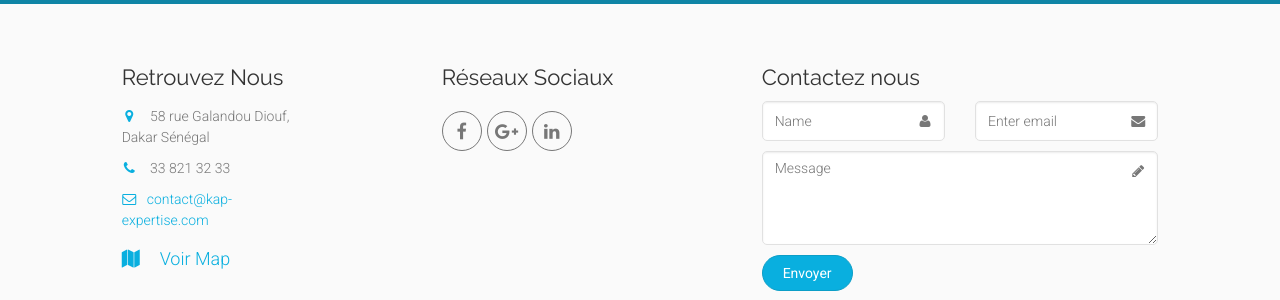
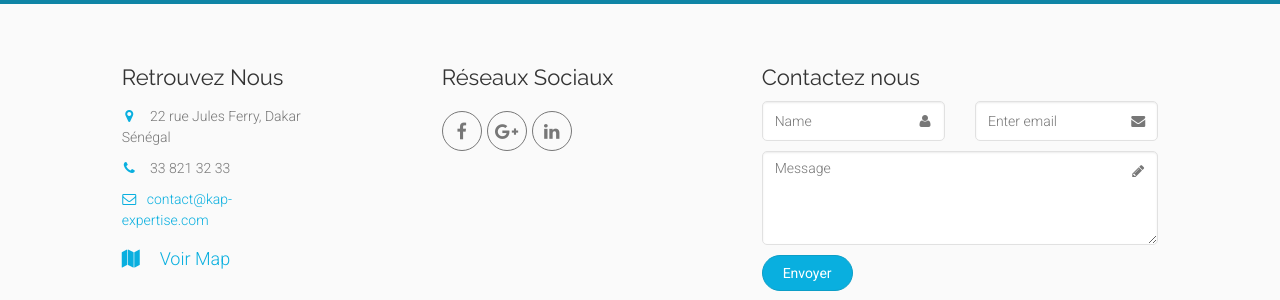
Before and after one commit to gabslim912/kapexpertise, a Jekyll site: the page built from outils.md, in a window 1280 px wide. Shown: the part 1586-1886 px from the top of the page. Built offline with Jekyll 4.4.1, drawn with Linux system fonts in a browser that asks for light colours; grey boxes are pictures that could not be loaded.

Commit message:
modif adresse

```diff
--- a/_config.yml
+++ b/_config.yml
@@ -27,7 +27,7 @@ collections:
     output: true
 email: contact@kap-expertise.com
 tel: 33 821 32 33
-adresse: 58 rue Galandou Diouf, Dakar Sénégal
+adresse: 22 rue Jules Ferry, Dakar Sénégal
 description: Pour faire face à un environnement en permanente évolution, nous avons
   développé au fil du temps une culture d’entreprise assurant des valeurs ayant pour
   finalité la performance de notre service.
```
